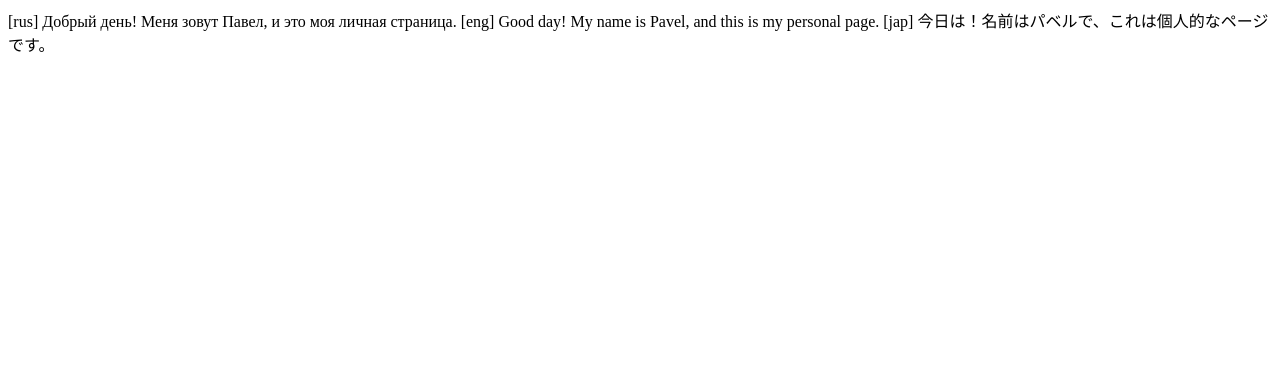
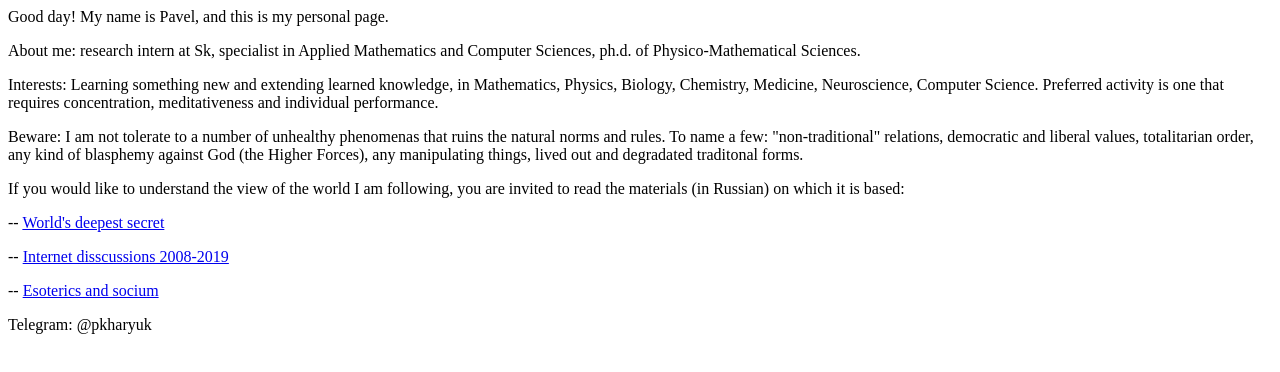
Before and after one commit to pkharyuk/pkharyuk.github.io, a plain HTML site: page index.html in a window 1280 px wide. Drawn offline with Linux system fonts and the light colour scheme.

Commit message:
Update index.html

```diff
--- a/index.html
+++ b/index.html
@@ -1,3 +1,21 @@
+<p>Good day! My name is Pavel, and this is my personal page.</p>
+<p></p>
+<p>About me: research intern at Sk, specialist in Applied Mathematics and Computer Sciences, ph.d. of Physico-Mathematical Sciences.</p>
+<p></p>
+<p>Interests: Learning something new and extending learned knowledge, in Mathematics, Physics,
+Biology, Chemistry, Medicine, Neuroscience, Computer Science. Preferred activity is
+one that requires concentration, meditativeness and individual performance.</p>
+<p></p>
+<p>Beware: I am not tolerate to a number of unhealthy phenomenas that ruins the natural norms and rules. To name a few: "non-traditional" relations, democratic and liberal values, totalitarian order, any kind of blasphemy against God (the Higher Forces), any manipulating things, lived out and degradated traditonal forms.</p>
+<p></p>
+<p>If you would like to understand the view of the world I am following, you are invited to read the materials (in Russian) on which it is based:</p>
+<p>-- <a href="https://www.liveinternet.ru/users/olfedorov/post155815578">World's deepest secret</a></p>
+<p>-- <a href="https://t.me/Rus_sacral_Chat/1238">Internet disscussions 2008-2019</a></p>
+<p>-- <a href="https://www.liveinternet.ru/users/olfedorov/post486828067">Esoterics and socium</a></p>
+<p></p>
+<p>Telegram: @pkharyuk</p>
+<!--
 [rus] Добрый день! Меня зовут Павел, и это моя личная страница.
 [eng] Good day! My name is Pavel, and this is my personal page.
 [jap] 今日は！名前はパベルで、これは個人的なページです。
+ -->
```
